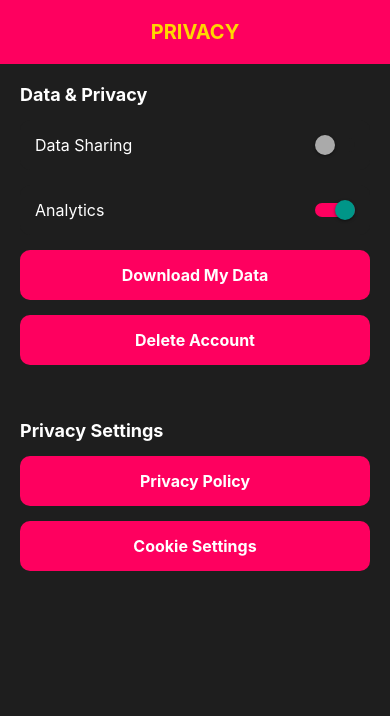
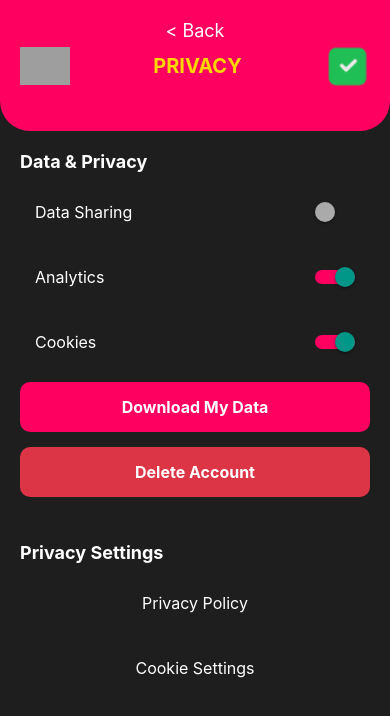
Before and after one commit to EdrickMuthamia/SIMS, a React Native app: screen /Privacy in a window 390 px wide. Shown: the top 716 px of the page. Built offline with nearby package versions, Linux system fonts and the light colour scheme; grey boxes are pictures that could not be loaded.

Commit message:
added new changes

```diff
--- a/src/screens/EditProfileScreen.jsx
+++ b/src/screens/EditProfileScreen.jsx
@@ -1,77 +1,103 @@
 import React, { useState } from 'react';
 import { View, Text, StyleSheet, TouchableOpacity, Image, TextInput, ScrollView, Alert } from 'react-native';
+import { SafeAreaView } from 'react-native-safe-area-context';
+import { globalStyles } from '../styles/globalStyles';
 import colors from '../styles/colors';
 
-export default function EditProfileScreen() {
+export default function EditProfileScreen({ navigation }) {
   const [name, setName] = useState('John Doe');
   const [email, setEmail] = useState('john.doe@example.com');
   const [phone, setPhone] = useState('+1234567890');
+  const [errors, setErrors] = useState({});
+
+  const validateFields = () => {
+    const newErrors = {};
+    if (!name.trim()) newErrors.name = 'Name is required';
+    if (!email.trim()) newErrors.email = 'Email is required';
+    else if (!/\S+@\S+\.\S+/.test(email)) newErrors.email = 'Invalid email format';
+    if (!phone.trim()) newErrors.phone = 'Phone is required';
+    else if (!/^\+?\d{10,15}$/.test(phone.replace(/\s/g, ''))) newErrors.phone = 'Invalid phone number';
+    setErrors(newErrors);
+    return Object.keys(newErrors).length === 0;
+  };
 
   const handleSave = () => {
-    if (name === 'John Doe' && email === 'john.doe@example.com' && phone === '+1234567890') {
-      Alert.alert('Edit Profile First');
-    } else {
-      Alert.alert('Edit Profile Complete');
+    if (validateFields()) {
+      Alert.alert('Success', 'Profile updated successfully', [
+        { text: 'OK', onPress: () => navigation.goBack() }
+      ]);
     }
   };
 
   return (
-    <ScrollView style={styles.container}>
-      <View style={styles.header}>
-        <Text style={styles.headerText}>EDIT PROFILE</Text>
-        <Image source={require('../../assets/icons/user.png')} style={styles.avatar} />
+    <SafeAreaView style={globalStyles.container}>
+      <View style={globalStyles.headerContainer}>
+        <TouchableOpacity onPress={() => navigation.goBack()}>
+          <Text style={{ color: colors.text, fontSize: 18 }}>{'< Back'}</Text>
+        </TouchableOpacity>
+        <View style={globalStyles.headerContent}>
+          <Image source={require('../../assets/icons/logo.png')} style={globalStyles.headerIcon} />
+          <Text style={globalStyles.headerTitle}>EDIT PROFILE</Text>
+          <Image source={require('../../assets/icons/Updates.png')} style={globalStyles.headerIconRight} />
+        </View>
       </View>
-      <View style={styles.form}>
+      <ScrollView contentContainerStyle={styles.scrollContainer}>
+        <View style={styles.avatarContainer}>
+          <Image source={require('../../assets/icons/user.png')} style={styles.avatar} />
+        </View>
+        <View style={styles.form}>
         <Text style={styles.label}>Name</Text>
         <TextInput
           style={styles.input}
           value={name}
-          onChangeText={setName}
+          onChangeText={(text) => {
+            setName(text);
+            if (errors.name) setErrors({ ...errors, name: '' });
+          }}
           placeholder="Enter your name"
           placeholderTextColor="#888"
         />
+        {errors.name ? <Text style={styles.errorText}>{errors.name}</Text> : null}
         <Text style={styles.label}>Email</Text>
         <TextInput
           style={styles.input}
           value={email}
-          onChangeText={setEmail}
+          onChangeText={(text) => {
+            setEmail(text);
+            if (errors.email) setErrors({ ...errors, email: '' });
+          }}
           placeholder="Enter your email"
           placeholderTextColor="#888"
           keyboardType="email-address"
         />
+        {errors.email ? <Text style={styles.errorText}>{errors.email}</Text> : null}
         <Text style={styles.label}>Phone</Text>
         <TextInput
           style={styles.input}
           value={phone}
-          onChangeText={setPhone}
+          onChangeText={(text) => {
+            setPhone(text);
+            if (errors.phone) setErrors({ ...errors, phone: '' });
+          }}
           placeholder="Enter your phone"
           placeholderTextColor="#888"
           keyboardType="phone-pad"
         />
+        {errors.phone ? <Text style={styles.errorText}>{errors.phone}</Text> : null}
         <TouchableOpacity style={styles.saveButton} onPress={handleSave}>
           <Text style={styles.saveText}>SAVE CHANGES</Text>
         </TouchableOpacity>
-      </View>
-    </ScrollView>
+        </View>
+      </ScrollView>
+    </SafeAreaView>
   );
 }
 
 const styles = StyleSheet.create({
-  container: { flex: 1, backgroundColor: colors.background },
-  header: {
-    backgroundColor: colors.primary,
-    paddingVertical: 20,
-    paddingHorizontal: 15,
-    alignItems: 'center',
-  },
-  headerText: {
-    color: colors.accent,
-    fontSize: 20,
-    fontWeight: 'bold',
-    marginBottom: 10,
-  },
-  avatar: { width: 60, height: 60, borderRadius: 30 },
-  form: { padding: 20 },
+  scrollContainer: { padding: 20 },
+  avatarContainer: { alignItems: 'center', marginBottom: 20 },
+  avatar: { width: 80, height: 80, borderRadius: 40 },
+  form: { flex: 1 },
   label: { color: colors.text, fontSize: 16, marginBottom: 5 },
   input: {
     backgroundColor: colors.surface,
@@ -89,4 +115,5 @@ const styles = StyleSheet.create({
     marginTop: 20,
   },
   saveText: { color: colors.text, fontSize: 16, fontWeight: 'bold' },
+  errorText: { color: 'red', fontSize: 14, marginBottom: 10 },
 });
--- a/src/screens/PrivacyScreen.jsx
+++ b/src/screens/PrivacyScreen.jsx
@@ -1,19 +1,59 @@
 import React, { useState } from 'react';
-import { View, Text, StyleSheet, TouchableOpacity, ScrollView } from 'react-native';
+import { View, Text, StyleSheet, TouchableOpacity, ScrollView, Alert, Image } from 'react-native';
 import { SafeAreaView } from 'react-native-safe-area-context';
 import ToggleSwitch from '../components/ToggleSwitch';
+import { globalStyles } from '../styles/globalStyles';
 import colors from '../styles/colors';
 
-export default function PrivacyScreen() {
+export default function PrivacyScreen({ navigation }) {
   const [dataSharing, setDataSharing] = useState(false);
   const [analytics, setAnalytics] = useState(true);
+  const [cookies, setCookies] = useState(true);
+
+  const handleDownloadData = () => {
+    Alert.alert(
+      'Download Data',
+      'Your data will be prepared and sent to your email. This may take a few minutes.',
+      [{ text: 'OK' }]
+    );
+  };
+
+  const handleDeleteAccount = () => {
+    Alert.alert(
+      'Delete Account',
+      'Are you sure you want to delete your account? This action cannot be undone.',
+      [
+        { text: 'Cancel', style: 'cancel' },
+        { text: 'Delete', style: 'destructive', onPress: () => Alert.alert('Account Deleted', 'Your account has been deleted.') }
+      ]
+    );
+  };
+
+  const handlePrivacyPolicy = () => {
+    navigation.navigate('Terms');
+  };
+
+  const handleCookieSettings = () => {
+    Alert.alert(
+      'Cookie Settings',
+      'Manage your cookie preferences here.',
+      [{ text: 'OK' }]
+    );
+  };
 
   return (
-    <SafeAreaView style={styles.container}>
+    <SafeAreaView style={globalStyles.container}>
+      <View style={globalStyles.headerContainer}>
+        <TouchableOpacity onPress={() => navigation.goBack()}>
+          <Text style={{ color: colors.text, fontSize: 18 }}>{'< Back'}</Text>
+        </TouchableOpacity>
+        <View style={globalStyles.headerContent}>
+          <Image source={require('../../assets/icons/shield.png')} style={globalStyles.headerIcon} />
+          <Text style={globalStyles.headerTitle}>PRIVACY</Text>
+          <Image source={require('../../assets/icons/Updates.png')} style={globalStyles.headerIconRight} />
+        </View>
+      </View>
       <ScrollView contentContainerStyle={styles.scrollContainer}>
-        <View style={styles.header}>
-          <Text style={styles.headerText}>PRIVACY</Text>
-        </View>
         <View style={styles.section}>
           <Text style={styles.sectionTitle}>Data & Privacy</Text>
           <View style={styles.option}>
@@ -24,20 +64,24 @@ export default function PrivacyScreen() {
             <Text style={styles.optionText}>Analytics</Text>
             <ToggleSwitch value={analytics} onValueChange={setAnalytics} />
           </View>
-          <TouchableOpacity style={styles.button}>
-            <Text style={styles.buttonText}>Download My Data</Text>
+          <View style={styles.option}>
+            <Text style={styles.optionText}>Cookies</Text>
+            <ToggleSwitch value={cookies} onValueChange={setCookies} />
+          </View>
+          <TouchableOpacity style={styles.primaryButton} onPress={handleDownloadData}>
+            <Text style={styles.primaryButtonText}>Download My Data</Text>
           </TouchableOpacity>
-          <TouchableOpacity style={styles.button}>
-            <Text style={styles.buttonText}>Delete Account</Text>
+          <TouchableOpacity style={styles.dangerButton} onPress={handleDeleteAccount}>
+            <Text style={styles.dangerButtonText}>Delete Account</Text>
           </TouchableOpacity>
         </View>
         <View style={styles.section}>
           <Text style={styles.sectionTitle}>Privacy Settings</Text>
-          <TouchableOpacity style={styles.button}>
-            <Text style={styles.buttonText}>Privacy Policy</Text>
+          <TouchableOpacity style={styles.secondaryButton} onPress={handlePrivacyPolicy}>
+            <Text style={styles.secondaryButtonText}>Privacy Policy</Text>
           </TouchableOpacity>
-          <TouchableOpacity style={styles.button}>
-            <Text style={styles.buttonText}>Cookie Settings</Text>
+          <TouchableOpacity style={styles.secondaryButton} onPress={handleCookieSettings}>
+            <Text style={styles.secondaryButtonText}>Cookie Settings</Text>
           </TouchableOpacity>
         </View>
       </ScrollView>
@@ -46,20 +90,8 @@ export default function PrivacyScreen() {
 }
 
 const styles = StyleSheet.create({
-  container: { flex: 1, backgroundColor: colors.background },
-  scrollContainer: { flexGrow: 1 },
-  header: {
-    backgroundColor: colors.primary,
-    paddingVertical: 20,
-    paddingHorizontal: 15,
-    alignItems: 'center',
-  },
-  headerText: {
-    color: colors.accent,
-    fontSize: 20,
-    fontWeight: 'bold',
-  },
-  section: { padding: 20 },
+  scrollContainer: { padding: 20 },
+  section: { marginBottom: 30 },
   sectionTitle: { color: colors.text, fontSize: 18, fontWeight: 'bold', marginBottom: 15 },
   option: {
     flexDirection: 'row',
@@ -71,12 +103,28 @@ const styles = StyleSheet.create({
     marginBottom: 15,
   },
   optionText: { color: colors.text, fontSize: 16 },
-  button: {
+  primaryButton: {
     backgroundColor: colors.primary,
     padding: 15,
     borderRadius: 10,
     alignItems: 'center',
     marginBottom: 15,
   },
-  buttonText: { color: '#fff', fontSize: 16, fontWeight: 'bold' },
+  primaryButtonText: { color: colors.text, fontSize: 16, fontWeight: 'bold' },
+  dangerButton: {
+    backgroundColor: '#dc3545',
+    padding: 15,
+    borderRadius: 10,
+    alignItems: 'center',
+    marginBottom: 15,
+  },
+  dangerButtonText: { color: '#fff', fontSize: 16, fontWeight: 'bold' },
+  secondaryButton: {
+    backgroundColor: colors.surface,
+    padding: 15,
+    borderRadius: 10,
+    alignItems: 'center',
+    marginBottom: 15,
+  },
+  secondaryButtonText: { color: colors.text, fontSize: 16 },
 });
```
